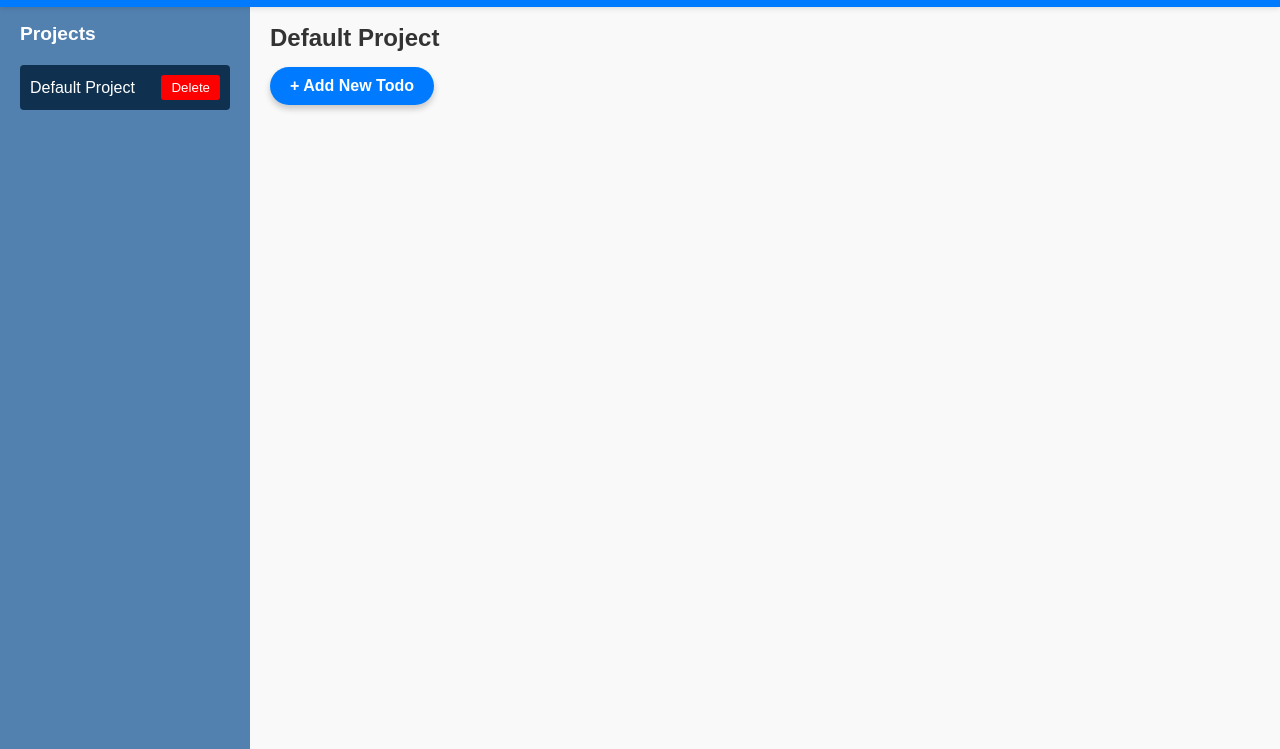
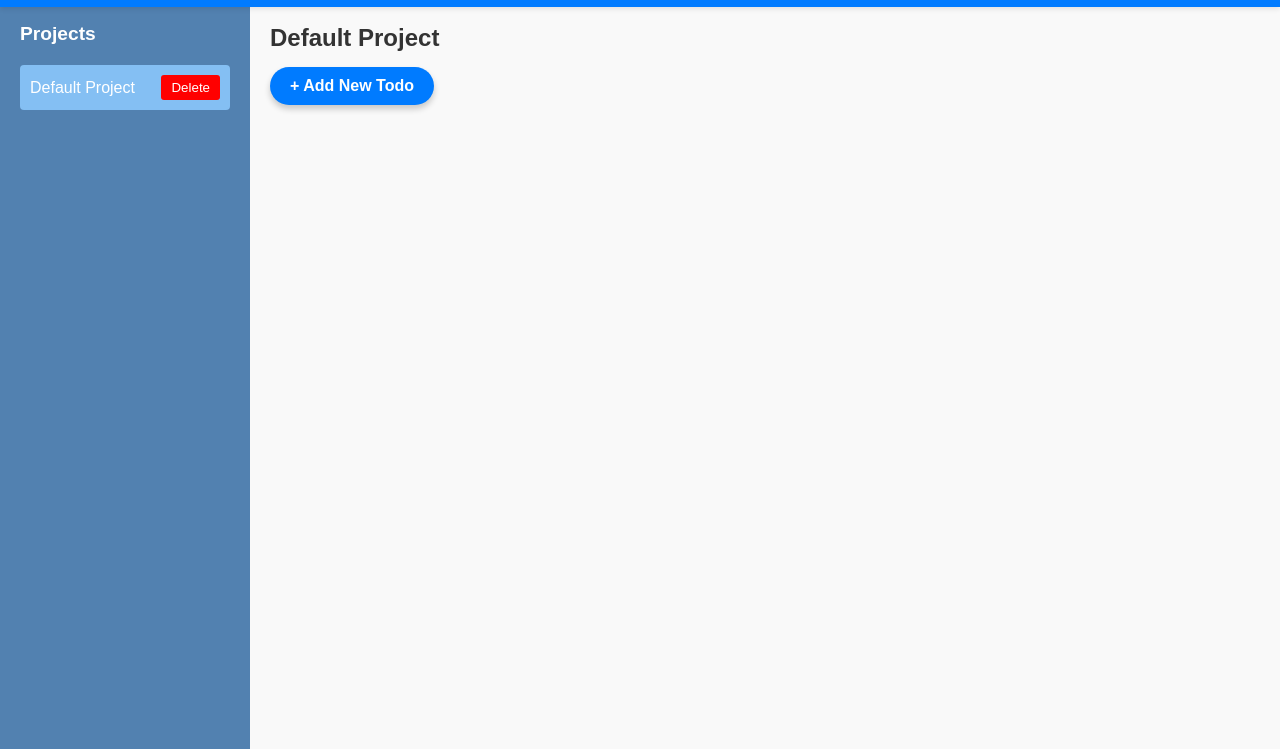
Before and after one commit to VinLvy/To-Do-List, a website built with webpack: page src/template.html in a window 1280 px wide. In both pictures the pointer is over the item 125 px from the left and 138 px from the top of the page. Shown: the part 51-800 px from the top of the page. Built offline with nearby package versions, Linux system fonts and the light colour scheme.

Commit message:
Update style.css 1.2

```diff
--- a/src/style.css
+++ b/src/style.css
@@ -87,7 +87,7 @@ header button:hover {
 }
 
 .project:hover {
-    background-color: #0f314f;
+    background-color: #84bff3;
 }
 
 /* Main Content */
```
